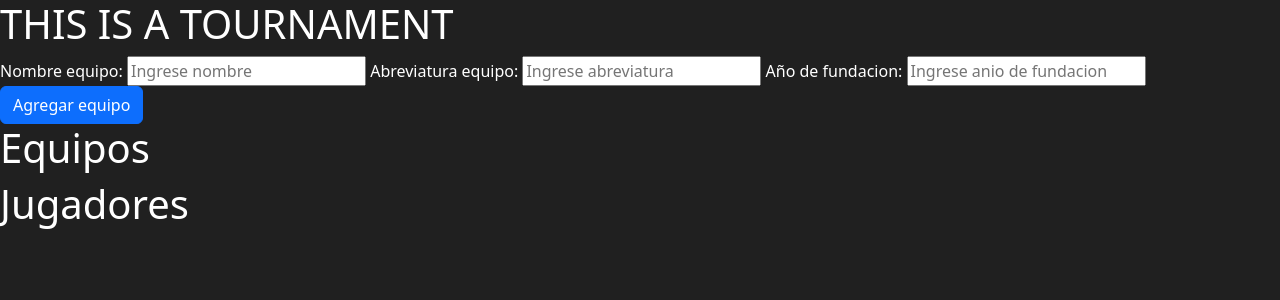
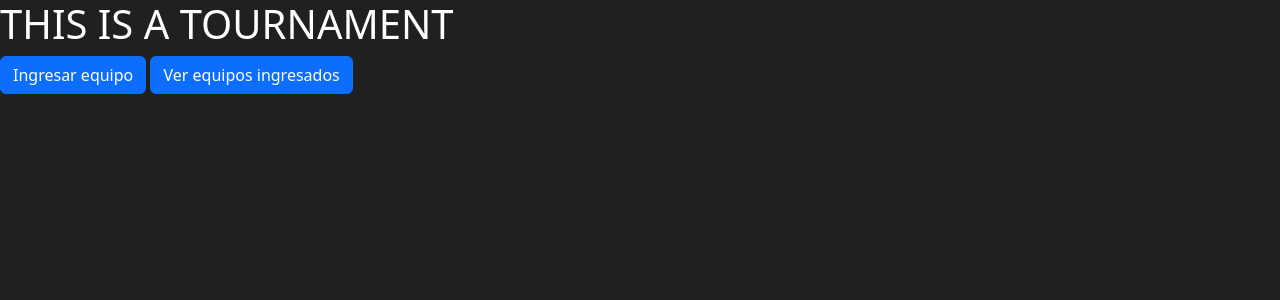
Before and after one commit to coni258/torneofutbol, a Django app: page / in a window 1280 px wide. Shown: the top 300 px of the page. Run offline with Django 4.2, Linux system fonts and the light colour scheme.

Commit message:
listar equipos

```diff
--- a/torneo/templates/index.html
+++ b/torneo/templates/index.html
@@ -11,23 +11,7 @@
 <body>
   <h1>THIS IS A TOURNAMENT</h1>
 
-
-  <form action="{% url 'create_team' %}" method="POST">
-    {% csrf_token %}
-    <label for="nombre">Nombre equipo:</label>
-    <input type="text" name="nombre" placeholder="Ingrese nombre">
-
-    <label for="abreviatura">Abreviatura equipo:</label>
-    <input type="text"  name="abreviatura" placeholder="Ingrese abreviatura">
-
-    <label for="aniofundacion">Año de fundacion:</label>
-    <input type="number" name="aniofundacion" placeholder="Ingrese anio de fundacion">
-
-    <button type="submit" class="btn btn-primary">Agregar equipo</button>
-  </form>
-  <h1>Equipos</h1>
-  <h1>Jugadores</h1>
+  <a class="btn btn-primary" href="form/team" role="button">Ingresar equipo</a>
+  <a class="btn btn-primary" href="list/teams" role="button">Ver equipos ingresados</a>
 </body>
-
-
 </html>
--- a/torneo/templates/team_form.html
+++ b/torneo/templates/team_form.html
@@ -14,7 +14,7 @@
 
     <input type="text"  name="abreviatura" placeholder="Ingrese abreviatura">
 
-    <input type="number" name="aniofundacion" placeholder="Ingrese anio de fundacion">
+    <input type="number" name="aniofundacion" placeholder="Ingrese año">
 
     <button type="submit" class="btn btn-primary">Agregar equipo</button>
   </form>
--- a/torneo/urls.py
+++ b/torneo/urls.py
@@ -2,5 +2,8 @@ from django.urls import path
 from . import views
 urlpatterns = [
   path('', views.showteams),
-  path('create', views.createteam, name='create_team')
+  path('form/team/done', views.createteam, name='create_team'),
+  path('form/team', views.teamform, name='form_team'),
+  path('delete <int:team_id>',views.deleteteam, name='delete_team'),
+  path('list/teams', views.listarteams, name='list_team')
 ]
--- a/torneo/views.py
+++ b/torneo/views.py
@@ -1,5 +1,7 @@
 from django.shortcuts import render, redirect
 from .models import Equipos
+from .models import Jugadores
+from .models import Staff
 
 # Create your views here.
 def showteams(request):
@@ -8,7 +10,27 @@ def showteams(request):
 def teamform(request):
   return render(request, 'team_form.html')
 
+def listarteams(request):
+  equipos = Equipos.objects.all()
+  return render(request, 'list_teams.html', {'Equipos': equipos})
+
 def createteam(request):
-  equipo = Equipos(nombre=request.POST['nombre'], abreviatura=request.POST["abreviatura"], aniofundacion=request.POST["aniofundacion"])
+  print("hola")
+  equipo = Equipos(nombre=request.POST['nombre'], abreviatura=request.POST['abreviatura'], aniofundacion=request.POST['aniofundacion'])
   equipo.save()
   return redirect("/")
+
+def deleteteam(request,team_id):
+  print(team_id)
+  return redirect("/")
+
+def createjugadores(request):
+  jugador =Jugadores(num_pasaporte=request.POST['num_pasaporte'],nombre=request.POST['nombre'],nacionalidad=request.POST['nacionalidad'],edad=request.POST['edad'],posicion=request.POST['posicion'],abr_posicion=request.POST['abr_posicion'],num_dorsal=request.POST['num_dorsal'])
+  jugador.save()
+  return redirect ("/")
+
+
+def createstaff(request):
+  staff =Staff(num_pasaporte=request.POST['num_pasaporte'],nombre=request.POST['nombre'],nacionalidad=request.POST['nacionalidad'],edad=request.POST['edad'],cargo=request.POST['cargo'],abr_cargo=request.POST['abr_cargo'])
+  staff.save()
+  return redirect ("/")
```
Also changed, not shown: torneo/templates/list_teams.html (added, +26 -0 lines).
